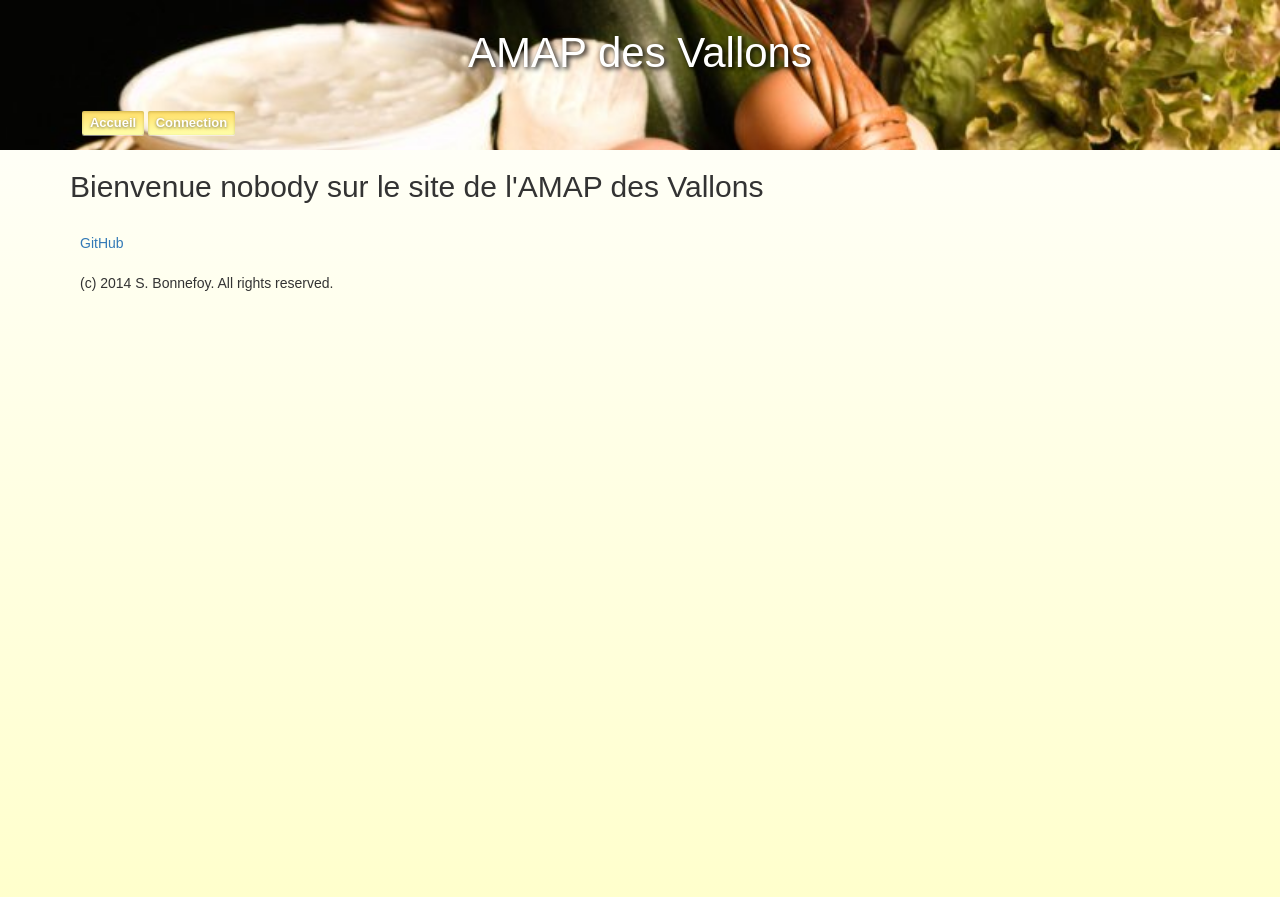
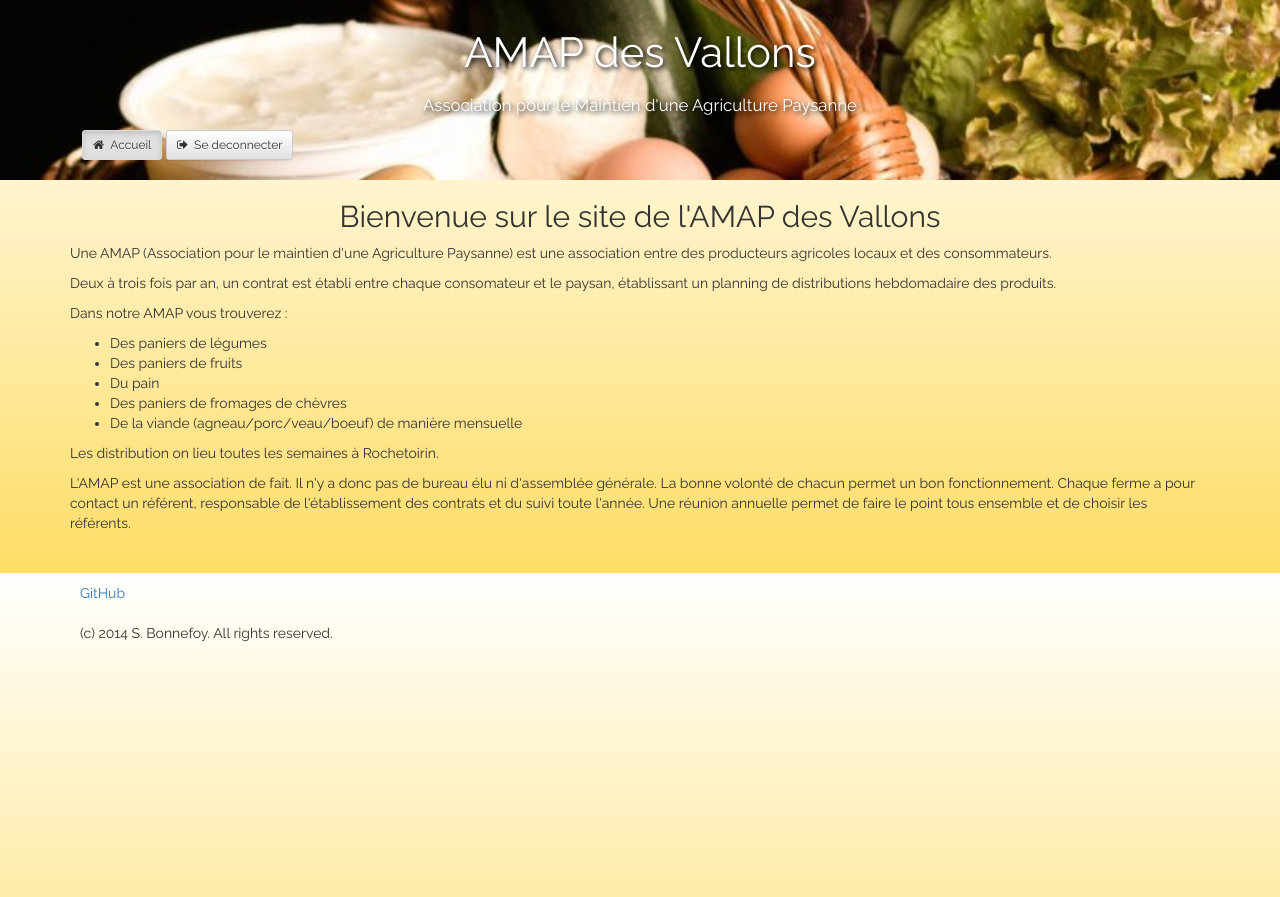
Before and after one commit to amap-vallons/amap-vallons.github.io, a Jekyll site: the page built from index.html, in a window 1280 px wide. Shown: the top 897 px of the page. Built offline with Jekyll 4.4.1, drawn with Linux system fonts in a browser that asks for light colours; nearby versions of some CDN libraries; comment, search, counter and statistics services are not loaded.

Commit message:
Setup login

```diff
--- a/_includes/header.html
+++ b/_includes/header.html
@@ -1,19 +1,24 @@
-<header>
-    <div class="container">
+<div id="header" data-spy="affix" data-offset-top="120" >
+    <div class="container" >
         <h1 id="logo" class="content">
             <a href="{{ site.url }}/" data-escp="">AMAP des Vallons</a>
         </h1>
+        <h2>Association pour le Maintien d'une Agriculture Paysanne</h2>
         <nav id="nav">
             <ul class="content">
                 <li{% if page.body_class == 'accueil' %} class="current"{% endif %}>
                     {% raw %}
-                    {{#link-to 'index'}}Accueil{{/link-to}}
-                    <a href="#" {{action 'openLogin' 'login' model}}>Connection</a>
-                    {{title}}
+                    {{#link-to 'index' class="btn btn-default btn-sm"}}<i class="fa fa-home"></i>Accueil{{/link-to}}
+                    {{#if isConnected}}
+                        <a href="#" {{action 'logout' 'login' model}} class="btn btn-default btn-sm"><i class="fa fa-sign-out"></i>Se deconnecter</a>
+                    {{else}}
+                        <a href="#" {{action 'openLogin' 'login' model}} class="btn btn-default btn-sm"><i class="fa fa-sign-in"></i>Connection</a>
+                    {{/if}}
+                    {{username}}
                     {% endraw %}
                     <!--                    <a href="{{ site.url }}/">Accueil</a>-->
                 </li>
             </ul>
-        </nav>
+            </nav>
     </div>
-</header>
+</div>
--- a/_includes/login.html
+++ b/_includes/login.html
@@ -2,32 +2,34 @@
         <div class="login">
             {% raw %}
             {{#login-dialog action="close"}}
-                <form class="form-horizontal" {{action "login" on="submit"}}>
+                <div class="login-header">
                   {{#if loginFailed}}
-                    <div class="alert">Invalid username or password.</div>
+                    <div class="alert">Nom d'utilisateur ou mot de passe invalide.</div>
                   {{/if}}
 
                   {{#if isSlowConnection}}
-                    <div class="alert alert-info">The request seems to be taking more time than usual, please wait.</div>
-                  {{/if}}
+                    <div class="alert alert-info">La requête prends plus de temps que d'ordinaire. Merci de patienter.</div>
+                    {{/if}}
+                </div>
 
-                  <div class="control-group">
-                    <div class="control-label">
+                <form class="form-horizontal" {{action "login" on="submit"}}>
+                  <div class="form-group control-group">
+                    <div class="form-label control-label">
                       <label>Login</label>
                     </div>
 
                     <div class="controls">
-                      {{input value=username type="text"}}
+                      {{view Ember.TextField id='identification' value=username type="text"}}
                     </div>
                   </div>
 
-                  <div class="control-group">
-                    <div class="control-label">
+                  <div class="form-group control-group">
+                    <div class="form-label control-label">
                       <label>Mot de passe</label>
                     </div>
 
                     <div class="controls">
-                      {{input value=password type="password"}}
+                      {{view Ember.TextField id='password' value=password type="password"}}
                     </div>
                   </div>
 
@@ -42,10 +44,8 @@
         <div class="overlay">
         </div>
         <section id="login" class="main">
-        <div class="login">
             {% raw %}
                 {{yield}}
             {% endraw %}
-        </div>
         </section>
     </script>
--- a/_includes/top.html
+++ b/_includes/top.html
@@ -5,10 +5,13 @@
   <meta http-equiv="X-UA-Compatible" content="IE=edge,chrome=1">
   <title>{% if page.html_title %}{{ page.html_title }} {% endif %}AMAP des Vallons</title>
   <meta name="viewport" content="width=device-width,initial-scale=1">
-  <link href='http://fonts.googleapis.com/css?family=Open+Sans:300italic,400italic,600italic,700italic,800italic,400,300,600,700,800' rel='stylesheet' type='text/css'>
+<link href='http://fonts.googleapis.com/css?family=Raleway' rel='stylesheet' type='text/css'>
   <link rel="stylesheet" href="{{ site.url }}/css/style.css">
+  <link href="//maxcdn.bootstrapcdn.com/font-awesome/4.1.0/css/font-awesome.min.css" rel="stylesheet">
   <link rel="stylesheet" href="//maxcdn.bootstrapcdn.com/bootstrap/3.2.0/css/bootstrap.min.css">
   <link rel="stylesheet" href="//maxcdn.bootstrapcdn.com/bootstrap/3.2.0/css/bootstrap-theme.min.css">
   <link rel="icon" type="image/x-icon" href="/favicon.png" />
   <script type="text/javascript" src="{{ site.url }}/js/libs/jquery.min.js"></script>
+  <script type="text/javascript" src="{{ site.url }}/js/libs/jquery.cookie.js"></script>
+  <script src="//maxcdn.bootstrapcdn.com/bootstrap/3.2.0/js/bootstrap.min.js"></script>
 </head>
--- a/_layouts/main.html
+++ b/_layouts/main.html
@@ -1,6 +1,6 @@
 {% include top.html %}
 <body {% if page.body_class %}class="{{ page.body_class }}"{% endif %}>
-  <script type="text/x-handlebars">
+  <script type="text/x-handlebars" data-template-name="application">
   <div class="page">
       {% include header.html %}
       {% raw %}
--- a/css/style.css
+++ b/css/style.css
@@ -1,24 +1,28 @@
-* {
-    font-family: sans-serif;
-}
-
 
 html, body {
-  height: 100%;
+  /*height: 100%;*/
 }
 
 body {
-  font-family: "Open Sans", "Helvetica Neue", Helvetica, Arial, sans-serif;
+  font-family: "Raleway", Helvetica, Arial, sans-serif;
   color: #555;
-  background-image: linear-gradient(white, #FFFFCC);
+  background-image: linear-gradient(white, #FFDD66);
   font-size: 14px;
   line-height: 1.6em;
   margin: 0 0 0 0;
   padding: 0 0 0 0;
 }
 
+h1, h2, h3, h4, h5, h6 {
+  font-family: "Raleway", Helvetica, Arial, sans-serif;
+  text-align: center;
+}
+
+p, div {
+  font-family: "Raleway", Helvetica, Arial, sans-serif;
+}
+
 header, section, footer {
-  float: left;
   width: 100%;
   margin: 0;
   padding: 0;
@@ -28,6 +32,9 @@ header, section, footer {
   padding: 10px;
 }
 
+#accueil {
+}
+
 section.main {
   padding: 0px 10px 10px;
 }
@@ -35,6 +42,7 @@ section.main {
 /* Sticky footer */
 
 .page {
+    position:relative;
   clear: both;
   min-height: 100%;
   height: auto !important;
@@ -43,36 +51,72 @@ section.main {
 }
 
 footer, .push {
-  height: 100px;
+  height: 60px;
   margin: 0;
   clear: both;
   position: relative;
+  bottom: -60px;
 }
 
-header {
-    height: 150px;
-/*    background-color:#FFFF99;*/
+#header {
+    position: absolute;
+    height: 180px;
+    width:100%;
     background-image: url('/img/header.jpg');
-    background-clip: border-box;
     background-size: cover;
+    z-index: 4;
 }
-header h1 {
+
+#accueil {
+    position:relative;
+    top:0;
+    padding-top: 180px;
+    z-index: 2;
+}
+
+#header.affix {
+    position: fixed;
+    top: -120px;
+}
+
+#header h1 {
     font-size: 300%;
     text-align: center;
     text-shadow: 2px 2px 5px black;
     color: white;
 }
-header h1 a:link {
+#header h1 a:link {
     text-decoration: none;
     color: white;
 }
-header h1 a:visited {
+#header h1 a:visited {
+    text-decoration: none;
+    color: white;
+}
+#header h2 {
+    font-size: 120%;
+    text-align: center;
+    text-shadow: 2px 2px 5px black;
+    color: white;
+    margin: 0;
+}
+#header h2 a:link {
+    text-decoration: none;
+    color: white;
+}
+#header h2 a:visited {
     text-decoration: none;
     color: white;
 }
 
+/* Navigation buttons */
+nav {
+   margin:0;
+   padding:0;
+   height:70px;
+
+}
 nav ul {
-  margin: 0;
   padding: 0;
   display: inline-block;
 }
@@ -82,9 +126,17 @@ nav ul {
   margin: .4em .15em;
 }
 
+nav a {
+    padding: 6;
+}
+
+#nav i {
+    padding-right: 6px;
+}
+
+/*
 #nav li a {
   text-decoration: none;
-  color: #718ba8;
   font-weight: bold;
   font-size: 13px;
   padding: 0 0 .3em;
@@ -94,30 +146,37 @@ nav ul {
 }
 
 #nav li a:hover {
-  color: #02a2ee;
   text-shadow: 0 1px 0 rgba(255,255,255,.9);
 }
 
 #nav li.current a, #nav li.current a:hover {
   color: #fff;
   text-shadow: 0 1px 3px rgba(0,0,0,.5);
-  border-bottom-color: #FFDD22;
+  border-bottom-color: #000000;
   box-shadow: inset 0 1px 3px rgba(0,0,0,.2), 0 1px 0 rgba(255,255,255,.5);
   background: #FFDD66;
   background: -webkit-linear-gradient(#FFDD66,#FFFFAA);
   background: -moz-linear-gradient(#FFDD66,#FFFFAA);
   background: -o-linear-gradient(#FFDD66,#FFFFAA);
   background: -ms-linear-gradient(#FFDD66,#FFFFAA);
-  background: linear-gradient(#FFDD66,#FFFFAA);
+  background: round-gradient(#FFDD22,#FFFFAA);
+}
+    */
+.login {
+    position:absolute;
+    margin: auto;
+    left:50%;
+  width: 300px;
 }
 
-
-.login {
-  position: relative;
-  margin: 10px auto;
+/* login overlay */
+#login {
+  position: absolute;
+  margin: auto;
+  left: -50%;
   width: 300px;
   background-color: #fff;
-  padding: 1em;
+  padding: 35px;
 }
 
 input {
--- a/index.html
+++ b/index.html
@@ -6,11 +6,28 @@ body_class: accueil
 <section id="accueil" class="main">
     <div class="container">
 {% raw %}
-<h2>Bienvenue {{username}} sur le site de l'AMAP des Vallons</h2>
+<h2>Bienvenue {{fullname}} sur le site de l'AMAP des Vallons</h2>
  {{App.code}}
  {{outlet}}
  {{outlet login}}
-{% endraw %}
+ {% endraw %}
+ <p>Une AMAP (Association pour le maintien d'une Agriculture Paysanne) est une
+ association entre des producteurs agricoles locaux et des consommateurs.</p>
+ <p>Deux à trois fois par an, un contrat est établi entre chaque consomateur et
+ le paysan, établissant un planning de distributions hebdomadaire des produits.</p>
+ <p> Dans notre AMAP vous trouverez :
+ <ul>
+     <li>Des paniers de légumes</li>
+     <li>Des paniers de fruits</li>
+     <li>Du pain</li>
+     <li>Des paniers de fromages de chèvres</li>
+     <li>De la viande (agneau/porc/veau/boeuf) de manière mensuelle</li>
+ </ul>
+ <p>Les distribution on lieu toutes les semaines à Rochetoirin.</p>
+ <p>L'AMAP est une association de fait. Il n'y a donc pas de bureau élu ni d'assemblée générale.
+ La bonne volonté de chacun permet un bon fonctionnement. Chaque ferme a pour contact un référent, responsable
+ de l'établissement des contrats et du suivi toute l'année. Une réunion annuelle permet de faire le point
+ tous ensemble et de choisir les référents.</p>
     </div>
     </section>
 </script>
--- a/js/application.js
+++ b/js/application.js
@@ -1,30 +1,63 @@
 window.App = Ember.Application.create();
 
-/*
 App.ApplicationController = Ember.Controller.extend({
+    actions: {
+        logout: function() {
+            var request = $.ajax({
+                type:"DELETE",
+                url: "https://radiant-temple-1560.herokuapp.com/login",
+                crossDomain: true,
+                datatype: 'jsonp',
+                xhrFields: {
+                    withCredentials: true,
+                },
+                data: this.getProperties("username", "password")
+            });
+        }
+    },
+    isConnected: (function() {
+      user = this.store.find('user', 'loggedin').catch(function(reason) {
+          return [];
+      });
+      if (user._detail instanceof Array) {
+          return false;
+      }
+      else {
+          return true;
+      }
+    }).property(),
 });
 
 App.ApplicationView = Ember.View.extend({
   templateName : 'application',
   name: 'AMAP'
+
 })
-*/
+
+App.ApplicationAdapter = DS.RESTAdapter.extend({
+  host: 'https://radiant-temple-1560.herokuapp.com',
+  ajax: function(url, type, hash) {
+      if (Ember.isEmpty(hash)) hash = {};
+      if (Ember.isEmpty(hash.data)) hash.data = {};
+      if (Ember.isEmpty(hash.xhrFields)) hash.xhrFields = { withCredentials: true };
+      hash.crossDomain = true;
+      return this._super(url, type, hash);
+  }
+/*  headers: function() {
+    return {
+      "user_session": Ember.get(document.cookie.match(/user_session\=([^;]*)/), "1"),
+    };
+  }.property().volatile()*/
+});
+
+App.User = DS.Model.extend({
+    username: DS.attr(),
+    password: DS.attr(),
+    fullname: DS.attr(),
+    email: DS.attr()
+});
 
   /* login form */
-/*
-App.LoginController = Ember.ObjectController.extend({
-    username: "",
-    password: "",
-  actions: {
-    login: function() {
-      return this.send('closeLogin');
-    },
-    close: function() {
-        alert("close LoginController")
-    }
-  },
-});
-*/
 App.LoginController = Ember.Controller.extend({
   loginFailed: false,
   isProcessing: false,
@@ -46,12 +79,19 @@ App.LoginController = Ember.Controller.extend({
                 controller.send('slowConnection')
             })}, 5000));
 
-        var request = $.post("http://localhost:8000/login", this.getProperties("username", "password"));
-        request.then(function() {
+        var request = $.ajax({
+            type:"POST",
+            url: "https://radiant-temple-1560.herokuapp.com/login",
+            crossDomain: true,
+            datatype: 'jsonp',
+            xhrFields: {
+                withCredentials: true,
+            },
+            data: this.getProperties("username", "password")}).done(function() {
             Ember.run(function () {
                 controller.send('success')
             })
-        }, function() {
+        }).fail(function( jqXHR, textStatus) {
             Ember.run(function () {
                 controller.send('failure')
             })
@@ -91,11 +131,3 @@ App.LoginDialogComponent = Ember.Component.extend({
     }
   }
 });
-
-App.User = DS.Model.extend({
-    username: attr(),
-    password: attr(),
-    firstname: attr(),
-    lastname: attr(),
-    email: attr()
-});
--- a/js/router.js
+++ b/js/router.js
@@ -14,16 +14,43 @@ App.ApplicationRoute = Ember.Route.extend({
     },
 
     closeLogin: function() {
-      return this.disconnectOutlet({
+      this.disconnectOutlet({
         outlet: 'login',
         parentView: 'index'
       });
+        return this.transitionTo('index');
+    },
+
+    logout: function(modalName, model) {
+      this.controllerFor(modalName).set('model', model);
+        return this.transitionTo('index');
     }
+  },
+  model: function() {
+      user = this.store.find('user', 'loggedin').catch(function(reason) {
+          return [];
+      });
+      if (user._detail instanceof Array) {
+          return Em.Object.create({connected: false, username: "", fullname: ""});
+      }
+      else {
+          user.connected = true;
+          return user;
+      }
   }
 });
 
 App.IndexRoute = Ember.Route.extend({
   model: function() {
-    return Em.Object.create({username: "nobody", password: ""});
+      user = this.store.find('user', 'loggedin').catch(function(reason) {
+          return [];
+      });
+      if (user._detail instanceof Array) {
+          return Em.Object.create({connected: false, username: "", fullname: ""});
+      }
+      else {
+          user.connected = true;
+          return user;
+      }
   }
 });
```
